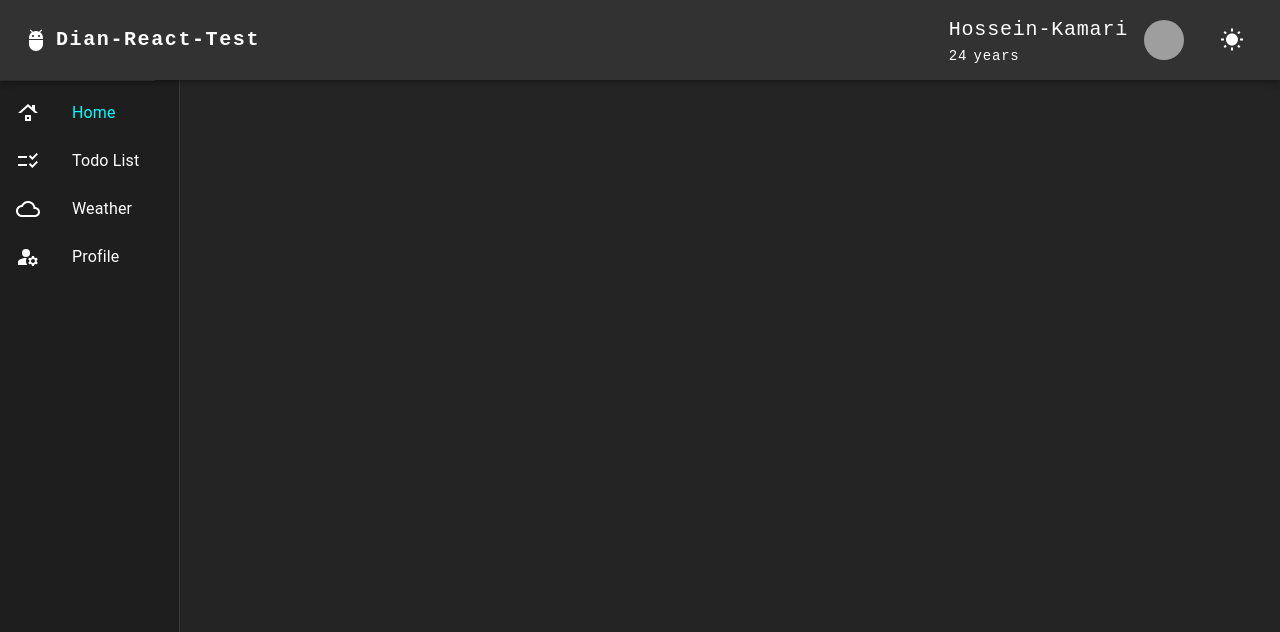
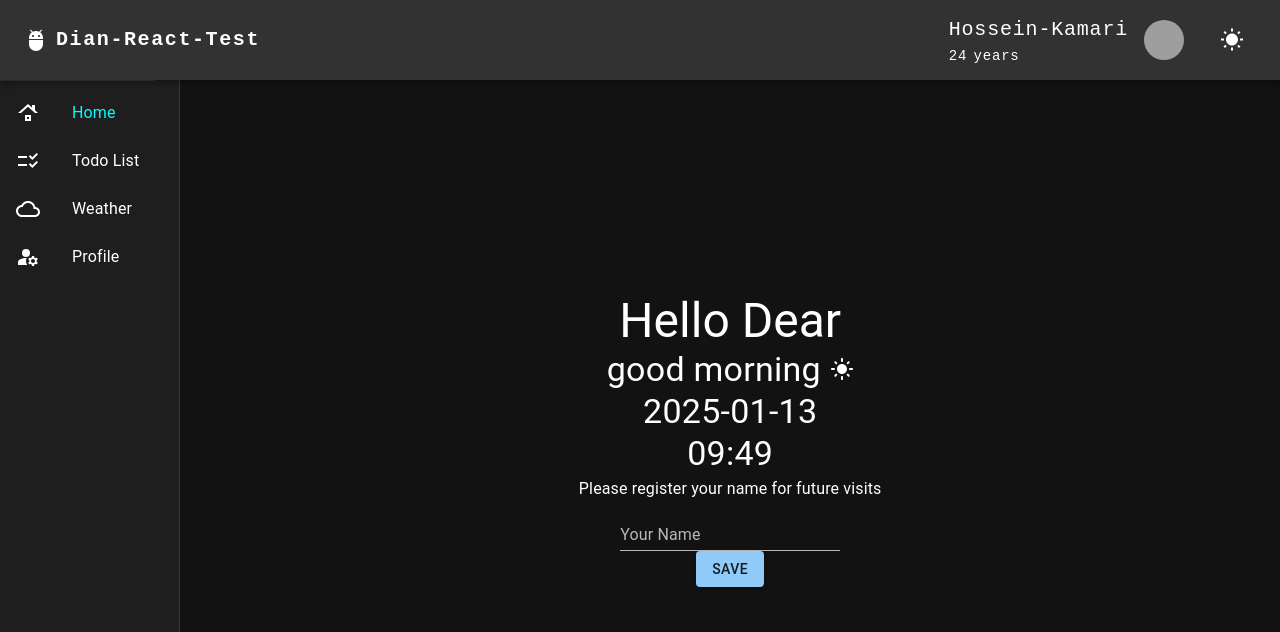
Before and after one commit to HosseinKM2000/Dian-React-Test, a React (Vite) app: page / in a window 1280 px wide. Shown: the top 632 px of the page. Built offline with nearby package versions, Linux system fonts and the light colour scheme; grey boxes are pictures that could not be loaded.

Commit message:
requirements implemented in homepage

```diff
--- a/package.json
+++ b/package.json
@@ -24,6 +24,7 @@
     "path": "^0.12.7",
     "react": "^18.3.1",
     "react-dom": "^18.3.1",
+    "react-hook-form": "^7.54.2",
     "react-i18next": "^15.4.0",
     "react-router": "^7.1.1",
     "styled-components": "^6.1.14"
--- a/src/App.css
+++ b/src/App.css
@@ -8,4 +8,16 @@ body {
 }
 main {
   height: 100vh;
+  display: flex;
+  flex-direction: column;
+  width: 100%;
 }
+.MuiDrawer-root.MuiDrawer-docked.css-tsd4gk-MuiDrawer-docked {
+  width: fit-content;
+}
+
+@media (max-width: 900px) {
+  .MuiDrawer-root.MuiDrawer-docked.css-tsd4gk-MuiDrawer-docked {
+    position: absolute ;
+  }
+}
--- a/src/App.tsx
+++ b/src/App.tsx
@@ -2,7 +2,7 @@ import { Outlet } from "react-router";
 import "./App.css";
 import Navbar from "./components/Layout/Navbar";
 import Sidebar from "./components/Layout/Sidebar";
-import { ThemeProvider } from "@mui/material";
+import { Box, ThemeProvider } from "@mui/material";
 import { useContext } from "react";
 import GlobalContext from "./context";
 import { darkTheme, lightTheme } from "./theme";
@@ -13,8 +13,10 @@ function App() {
     <ThemeProvider theme={state.isDarkMode ? darkTheme : lightTheme}>
       <main>
         <Navbar />
-        <Sidebar />
-        <Outlet />
+        <Box display={"flex"} position={"relative"}>
+          <Sidebar />
+          <Outlet />
+        </Box>
       </main>
     </ThemeProvider>
   );
--- a/src/components/Layout/Sidebar/index.tsx
+++ b/src/components/Layout/Sidebar/index.tsx
@@ -94,7 +94,7 @@ export default function Sidebar() {
       sx={{
         flexShrink: 0,
         "& .MuiDrawer-paper": {
-          width: "fit-content",
+          width: "100%",
           boxSizing: "border-box",
           position: "relative",
           minHeight: "90vh",
--- /dev/null
+++ b/src/functions/index.ts
@@ -0,0 +1,36 @@
+import { TimeInfo } from "../types/functions";
+
+function getCurrentTimeInfo(): TimeInfo {
+  const now = new Date();
+
+  // Format the current time (HH:mm:ss)
+  const currentTime = now.toLocaleTimeString("en-US", {
+    hour: "2-digit",
+    minute: "2-digit",
+    hour12: false,
+  });
+
+  // Format the current date (YYYY-MM-DD)
+  const currentDate = now.toISOString().split("T")[0];
+
+  // Determine time of day based on hours
+  const hour = now.getHours();
+  let timeOfDay: "morning" | "noon" | "afternoon" | "evening" | "night";
+
+  if (hour >= 5 && hour < 12) {
+    timeOfDay = "morning";
+  } else if (hour === 12) {
+    timeOfDay = "noon";
+  } else if (hour > 12 && hour < 17) {
+    timeOfDay = "afternoon";
+  } else if (hour >= 17 && hour < 21) {
+    timeOfDay = "evening";
+  } else {
+    timeOfDay = "night";
+  }
+
+  return { currentTime, currentDate, timeOfDay };
+}
+
+
+export { getCurrentTimeInfo };
--- a/src/routes/index.tsx
+++ b/src/routes/index.tsx
@@ -5,6 +5,8 @@ import { useReducer } from "react";
 import mainReducer from "../context/Reducer";
 import Todo from "../view/Todo";
 import Weather from "../view/Weather";
+import Home from "../view/Home";
+import Profile from "../view/Profile";
 
 const Routing = () => {
   const [state, dispatch] = useReducer(mainReducer, initialState);
@@ -13,9 +15,10 @@ const Routing = () => {
     <GlobalContext.Provider value={{ state, dispatch }}>
       <Routes>
         <Route path="/" element={<App />}>
+          <Route index element={<Home />} />
           <Route path="todo" element={<Todo />} />
           <Route path="weather" element={<Weather />} />
-          <Route path="profile" element={<Todo />} />
+          <Route path="profile" element={<Profile />} />
         </Route>
       </Routes>
     </GlobalContext.Provider>
--- /dev/null
+++ b/src/types/functions.ts
@@ -0,0 +1,5 @@
+export type TimeInfo = {
+  currentTime: string; // Formatted current time
+  currentDate: string; // Formatted current date
+  timeOfDay: "morning" | "noon" | "afternoon" | "evening" | "night"; // Time period
+};
--- /dev/null
+++ b/src/types/index.ts
@@ -0,0 +1,4 @@
+export interface User {
+  name: string | null;
+  theme: string | null;
+}
--- /dev/null
+++ b/src/view/Home/index.tsx
@@ -0,0 +1,72 @@
+import { Button, TextField, Typography, useTheme } from "@mui/material";
+import Box from "@mui/material/Box";
+import React, { useEffect, useRef } from "react";
+import { getCurrentTimeInfo } from "../../functions";
+import { TimeInfo } from "../../types/functions";
+import LightModeIcon from "@mui/icons-material/LightMode";
+import WbTwilightIcon from "@mui/icons-material/WbTwilight";
+import BedtimeIcon from "@mui/icons-material/Bedtime";
+
+const Home = () => {
+  const [currentTimeInfo, setCurrentTimeInfo] = React.useState<TimeInfo>();
+  const inputRef = useRef<HTMLInputElement | null>(null);
+  const theme = useTheme();
+
+  useEffect(() => {
+    const timeInfo = getCurrentTimeInfo();
+    setCurrentTimeInfo(timeInfo);
+  }, []);
+
+  const saveName = () => {
+    if (inputRef.current?.value && inputRef.current?.value?.length > 3) {
+      localStorage.setItem(
+        "user",
+        JSON.stringify({ name: inputRef.current?.value })
+      );
+    }
+  };
+
+  return (
+    <Box
+      height={"auto"}
+      flexGrow={1}
+      display={"flex"}
+      justifyContent={"center"}
+      flexDirection={"column"}
+      alignItems={"center"}
+      bgcolor={theme.palette.background.default}
+      color={theme.palette.text.primary}
+      padding={2}
+    >
+      <Typography variant="h3">Hello Dear</Typography>
+      <Typography variant="h4">
+        good {currentTimeInfo?.timeOfDay}{" "}
+        {currentTimeInfo?.timeOfDay === "morning" ||
+        currentTimeInfo?.timeOfDay === "noon" ||
+        currentTimeInfo?.timeOfDay === "afternoon" ? (
+          <LightModeIcon />
+        ) : currentTimeInfo?.timeOfDay === "evening" ? (
+          <WbTwilightIcon />
+        ) : (
+          <BedtimeIcon />
+        )}
+      </Typography>
+      <Typography variant="h4">{currentTimeInfo?.currentDate}</Typography>
+      <Typography variant="h4">{currentTimeInfo?.currentTime}</Typography>
+      <Typography variant="subtitle1">
+        Please register your name for future visits
+      </Typography>
+      <TextField
+        id="name"
+        label="Your Name"
+        variant="standard"
+        inputRef={inputRef}
+      />
+      <Button variant="contained" onClick={saveName}>
+        save
+      </Button>
+    </Box>
+  );
+};
+
+export default Home;
```
Also changed, not shown: src/components/Home/UserInfo/index.tsx (added, +9 -0 lines), 1 other file (tests, documents, lock files or other folders).
